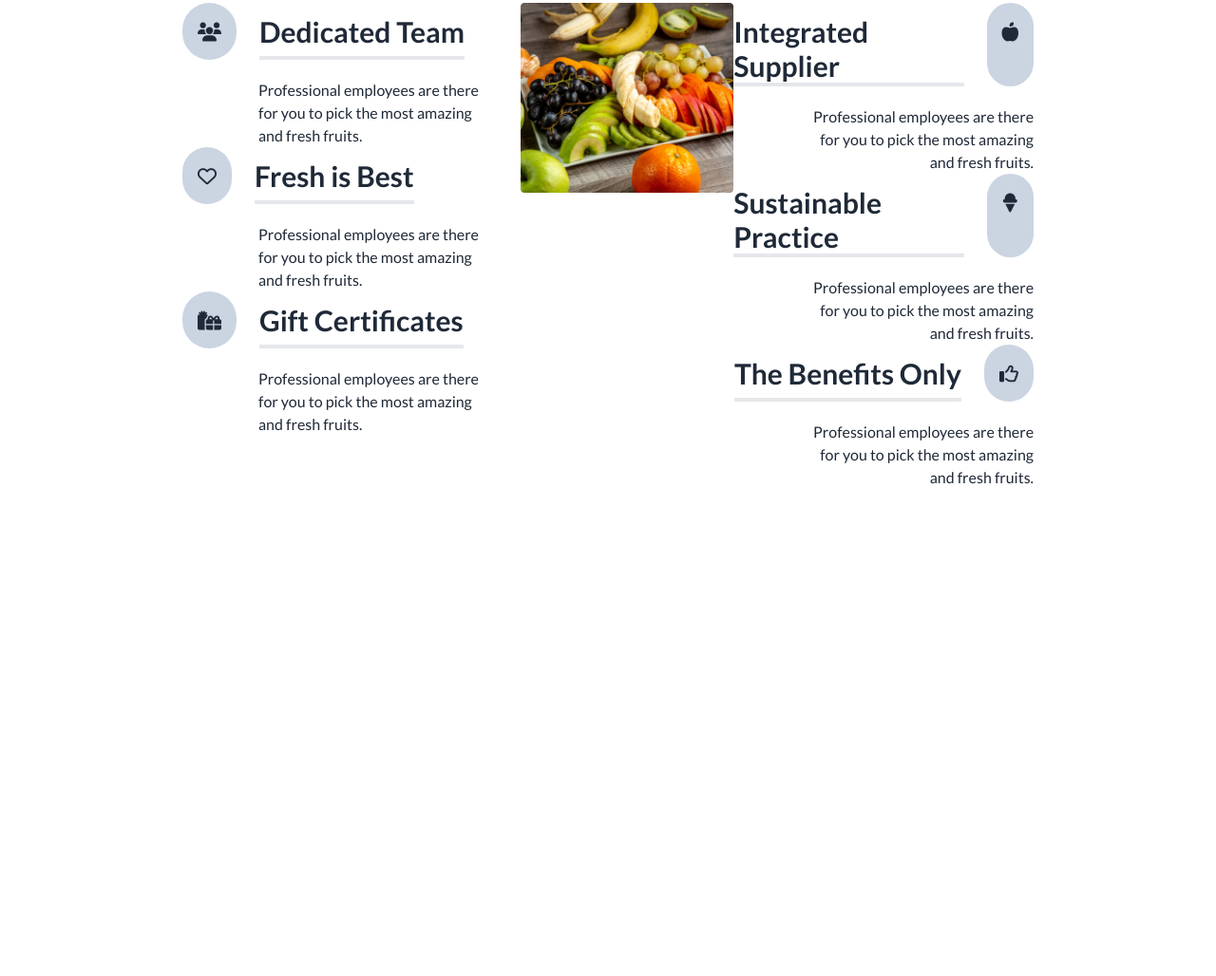
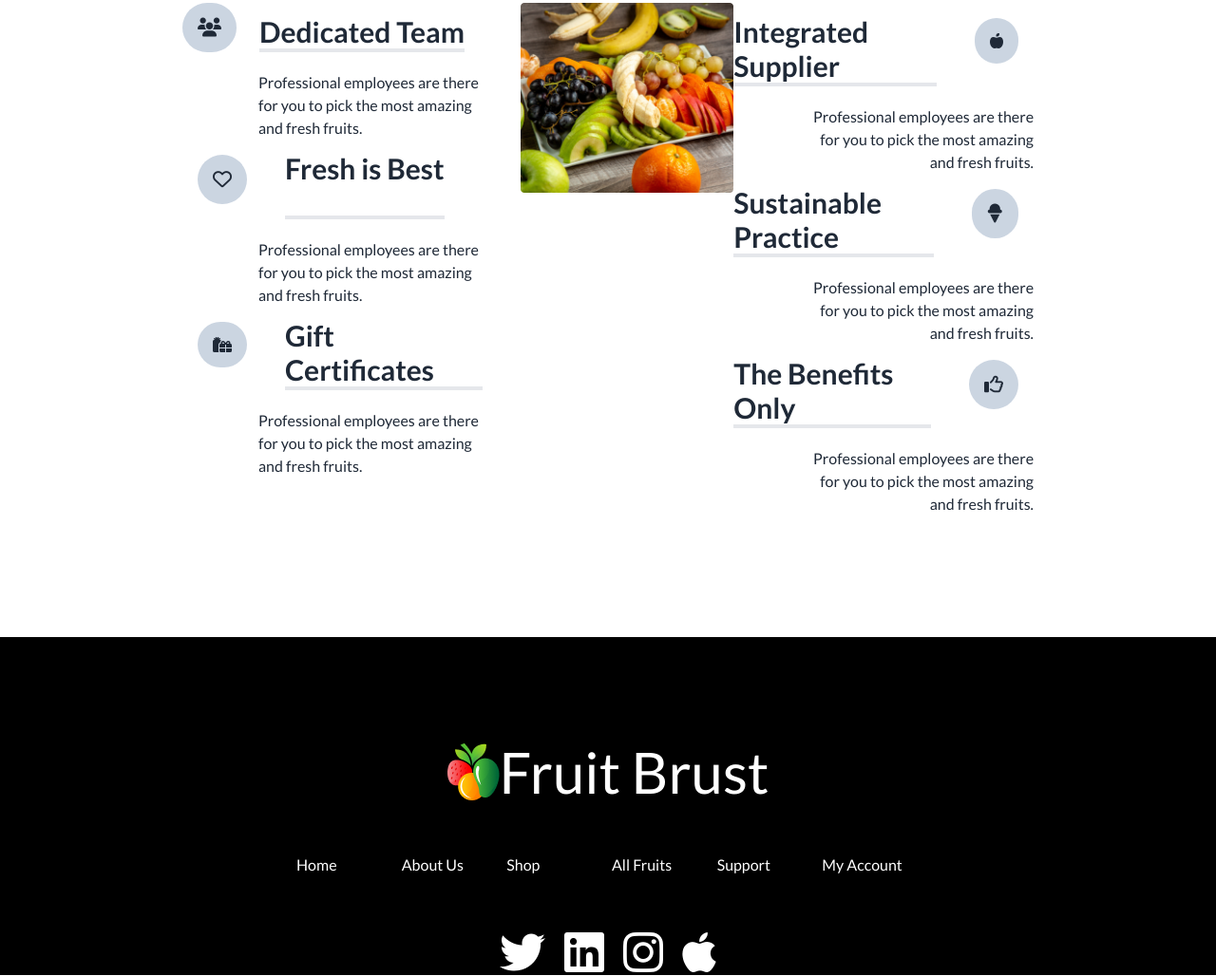
Before and after one commit to mahbuba-haq-muna/fruit-brust, a plain HTML site: page index.html in a window 1280 px wide. Shown: the part 3012-4040 px from the top of the page at 95% size. Before the commit the page ends 3655 px from the top, so only its background shows below. Drawn offline with nearby package versions, Linux system fonts and the light colour scheme.

Commit message:
created footer section section with responsive

```diff
--- a/index.html
+++ b/index.html
@@ -342,27 +342,27 @@
             <!-- why choose first -->
             <div>
               <div>
-                <div class="flex gap-6">
-                  <div class="p-4 rounded-full bg-slate-300 text-xl text-center">
-                    <i class="fa-solid fa-users"></i>
+                <div class="flex gap-6 flex-col md:flex-row">
+                  <div class=" text-xl text-center">
+                    <i class="fa-solid fa-users p-4 rounded-full bg-slate-300"></i>
                   </div>
                     <h1 class="text-3xl font-bold pt-3 border-b-4">Dedicated Team</h1>
                 </div>
                 <p class="pl-20 pt-5">Professional employees are there for you to pick the most amazing and fresh fruits.</p>
               </div>
               <div>
-                <div class="flex gap-6">
-                  <div class="p-4 rounded-full bg-slate-300 text-xl text-center">
-                    <i class="fa-regular fa-heart"></i>
+                <div class="flex gap-6 flex-col md:flex-row">
+                  <div class="p-4 text-xl text-center">
+                    <i class="fa-regular fa-heart p-4 rounded-full bg-slate-300"></i>
                   </div>
                     <h1 class="text-3xl font-bold pt-3 border-b-4">Fresh is Best</h1>
                 </div>
                 <p class="pl-20 pt-5">Professional employees are there for you to pick the most amazing and fresh fruits.</p>
               </div>
               <div>
-                <div class="flex gap-6">
-                  <div class="p-4 rounded-full bg-slate-300 text-xl text-center">
-                    <i class="fa-solid fa-gifts"></i>
+                <div class="flex gap-6 flex-col md:flex-row">
+                  <div class="p-4  text-center">
+                    <i class="fa-solid fa-gifts p-4 rounded-full bg-slate-300"></i>
                   </div>
                     <h1 class="text-3xl font-bold pt-3 border-b-4">Gift Certificates</h1>
                 </div>
@@ -377,28 +377,28 @@
             <div>
               <div>
                 <div>
-                  <div class="flex gap-6 lg:justify-end">
+                  <div class="flex gap-6 flex-col-reverse md:flex-row lg:justify-end">
                       <h1 class="text-3xl font-bold pt-3 border-b-4">Integrated Supplier</h1>
-                      <div class="p-4 rounded-full bg-slate-300 text-xl text-center">
-                        <i class="fa-solid fa-apple-whole"></i>
+                      <div class="p-4  text-center">
+                        <i class="fa-solid fa-apple-whole p-4 rounded-full bg-slate-300"></i>
                       </div>
                   </div>
                   <p class="pl-20 pt-5 lg:text-end">Professional employees are there for you to pick the most amazing and fresh fruits.</p>
                 </div>
                 <div>
-                  <div class="flex gap-6 lg:justify-end">
+                  <div class="flex gap-6 flex-col-reverse md:flex-row lg:justify-end">
                       <h1 class="text-3xl font-bold pt-3 border-b-4">Sustainable Practice</h1>
-                      <div class="p-4 rounded-full bg-slate-300 text-xl text-center">
-                        <i class="fa-solid fa-ice-cream"></i>
+                      <div class="p-4 text-xl text-center">
+                        <i class="fa-solid fa-ice-cream p-4 rounded-full bg-slate-300"></i>
                       </div>
                   </div>
                   <p class="pl-20 pt-5 lg:text-end">Professional employees are there for you to pick the most amazing and fresh fruits.</p>
                 </div>
                 <div>
-                  <div class="flex gap-6 lg:justify-end">
+                  <div class="flex gap-6 flex-col-reverse md:flex-row lg:justify-end">
                       <h1 class="text-3xl font-bold pt-3 border-b-4">The Benefits Only</h1>
-                      <div class="p-4 rounded-full bg-slate-300 text-xl text-center">
-                        <i class="fa-regular fa-thumbs-up"></i>
+                      <div class="p-4 text-xl text-center">
+                        <i class="fa-regular fa-thumbs-up p-4 rounded-full bg-slate-300"></i>
                       </div>
                   </div>
                   <p class="pl-20 pt-5 lg:text-end">Professional employees are there for you to pick the most amazing and fresh fruits.</p>
@@ -408,10 +408,28 @@
           </div>
         </section>
         <!-- why choose section end -->
-
     </main>
-    <footer>
-
+    <footer class="bg-black">
+      <div class="flex justify-center pt-28">
+        <img src="assets/images/logo.png" alt="">
+        <span class="text-6xl text-white">Fruit Brust</span>
+      </div>
+      <!-- pages -->
+      <div class="mx-auto py-14 pl-2 list-none decoration-0 text-white grid grid-cols-3 lg:grid-cols-6 max-w-2xl">
+        <li><a href="">Home</a></li>
+        <li><a href="">About Us</a></li>
+        <li><a href=""> Shop</a></li>
+        <li><a href="">All Fruits</a></li>
+        <li><a href="">Support</a></li>
+        <li><a href="">My Account</a></li>
+      </div>
+      <!-- social icons -->
+      <div class="text-white flex justify-center gap-5">
+        <i class="fa-brands fa-twitter text-5xl"></i>
+        <i class="fa-brands fa-linkedin text-5xl"></i>
+        <i class="fa-brands fa-instagram text-5xl"></i>
+        <i class="fa-brands fa-apple text-5xl"></i>
+      </div>
     </footer>
 </body>
 </html>
```
